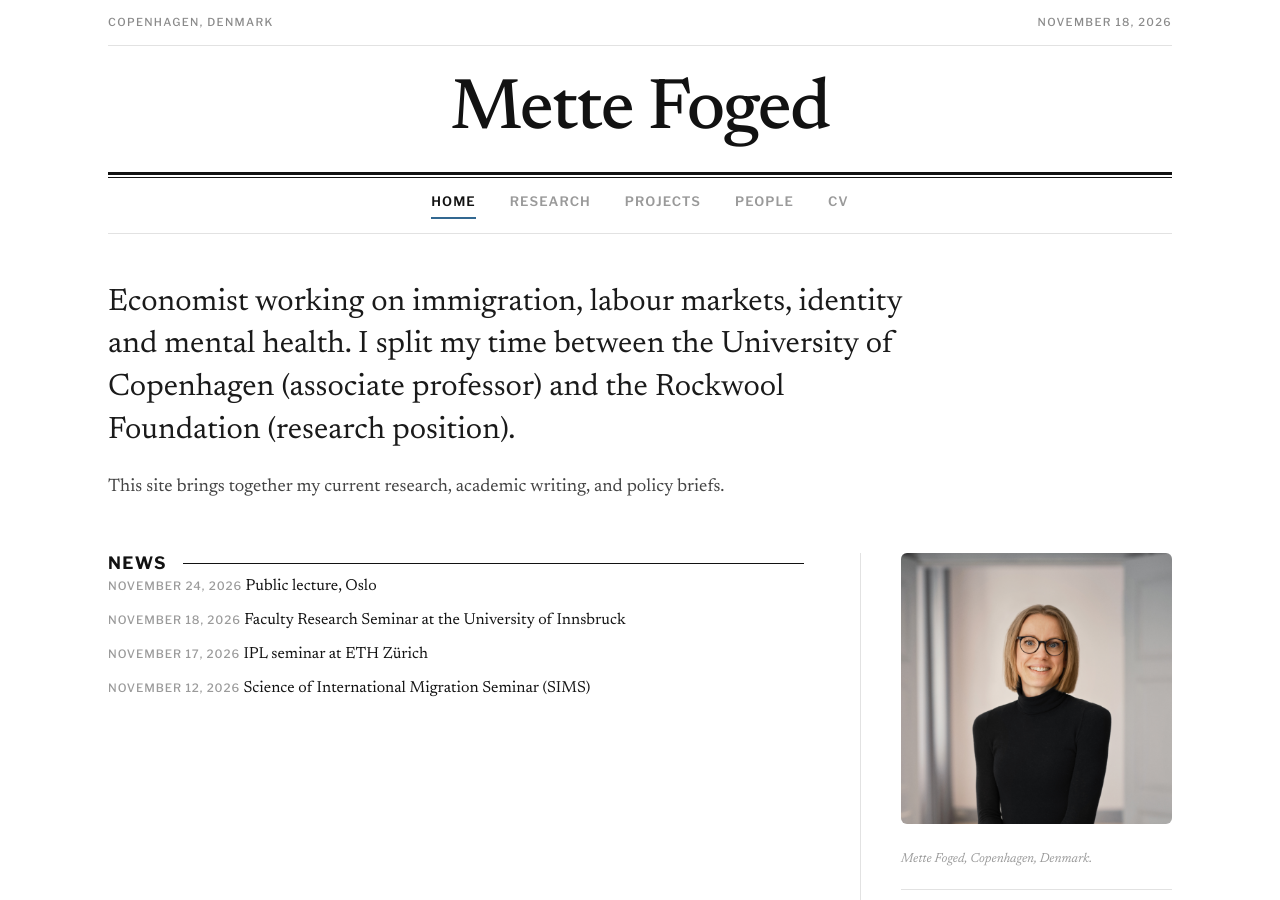
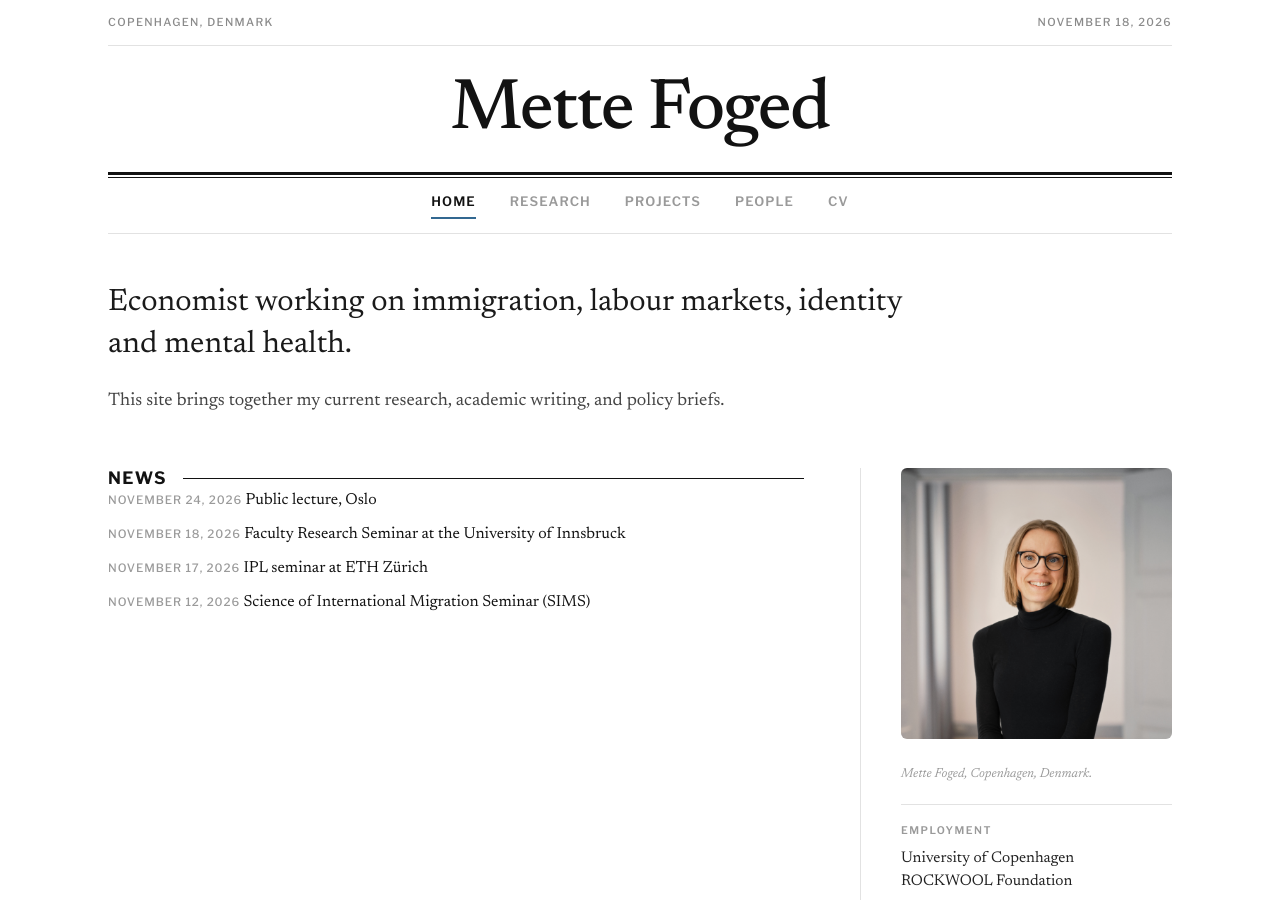
Before and after one commit to mettefoged/mettefoged.github.io, a Jekyll site: the page built from _pages/home.md, in a window 1280 px wide and 900 px high. Built offline with Jekyll 4.4.1, drawn with Linux system fonts in a browser that asks for light colours.

Commit message:
Update author bio in _config.yml
Shortened the bio in the configuration file.

```diff
--- a/_config.yml
+++ b/_config.yml
@@ -11,7 +11,7 @@ author:
   avatar: "profile.jpg"
   name: "Mette Foged"
   # TODO: replace with your own short bio
-  bio: "Economist working on immigration, labour markets, identity and mental health. I split my time between the University of Copenhagen (associate professor) and the Rockwool Foundation (research position)."
+  bio: "Economist working on immigration, labour markets, identity and mental health."
   # TODO: update your affiliations
   employer:
     - "University of Copenhagen"
```
